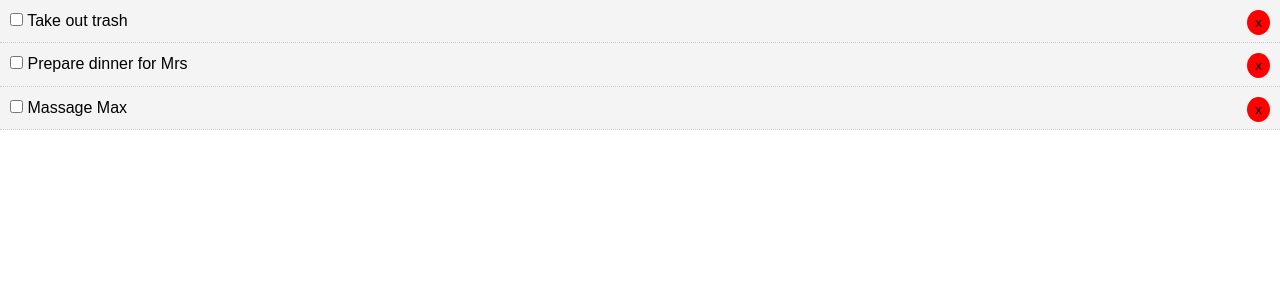
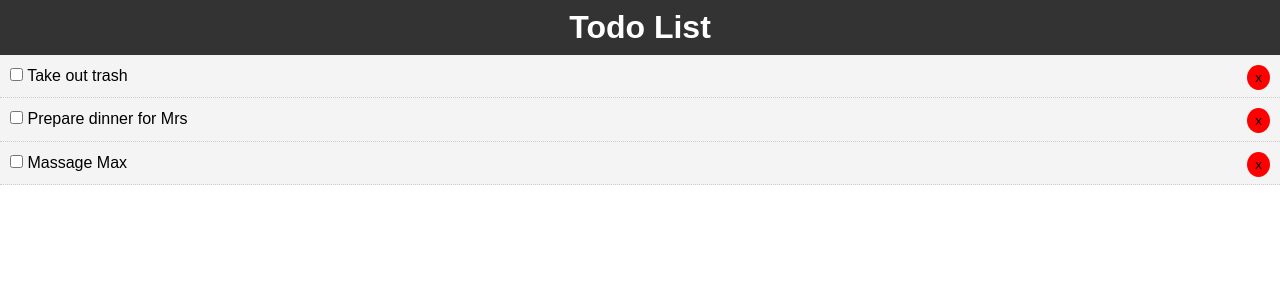
Before and after one commit to lonelydev/react-todolist, a React (Create React App) app: page / in a window 1280 px wide. Shown: the top 300 px of the page. Built offline with nearby package versions, Linux system fonts and the light colour scheme.

Commit message:
Add a Header for the App
A Header Component to just show a nice Title.
Styled locally in the component.
Imported into the app.

```diff
--- a/src/App.js
+++ b/src/App.js
@@ -1,6 +1,7 @@
 import './App.css';
 import Todos from './components/Todos';
 import React, {Component} from 'react';
+import Header from './components/layout/Header';
 
 class App extends Component {
   state = {
@@ -47,6 +48,7 @@
   render() {
     return (
       <div className="App">
+        <Header></Header>
         <Todos todos={this.state.todos}
         toggleCompleted={this.toggleCompleted}
         deleteItem={this.deleteItem}
--- /dev/null
+++ b/src/components/layout/Header.js
@@ -0,0 +1,19 @@
+import React, { Component } from 'react'
+
+export class Header extends Component {
+    render() {
+        return (
+            <header style={headerStyle}>
+                <h1>Todo List</h1>
+            </header>
+        )
+    }
+}
+
+const headerStyle = {
+    background: '#333',
+    color:'#fff',
+    textAlign: 'center',
+    padding: '5px'
+}
+export default Header;
```
Also changed, not shown: 1 other file (tests, documents, lock files or other folders).
